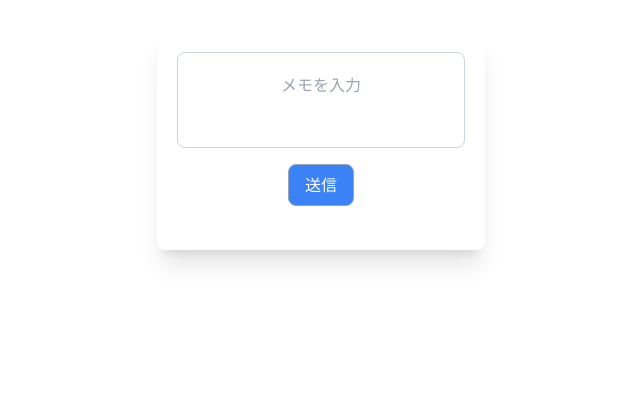
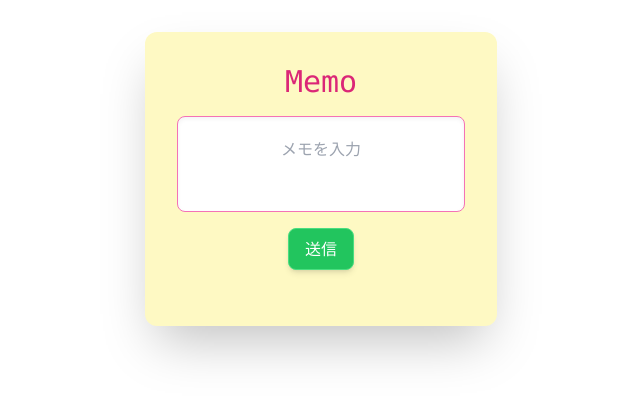
Before and after one commit to Kroro1208/beginners-projects, a Next.js app: page /simple-memo in a window 1280 px wide. Shown: the top 400 px of the page, without its empty margins (319-959 px from the left). Built offline with nearby package versions, Linux system fonts and the light colour scheme.

Commit message:
カスタムフック実装した

```diff
--- /dev/null
+++ b/app/(main)/simple-memo/customHook.ts
@@ -0,0 +1,36 @@
+import { ChangeEvent, useState } from "react";
+
+type UseSimpleMemo = () => {
+  inputText: string;
+  memo: string[];
+  handleText: (e: ChangeEvent<HTMLTextAreaElement>) => void;
+  handleMemo: () => void;
+  deleteMemo: (index: number) => void;
+};
+
+export const SimpleMemoHook: UseSimpleMemo = () => {
+  const [inputText, setInputText] = useState("");
+  const [memo, setMemo] = useState<string[]>([]);
+
+  const handleText = (e: ChangeEvent<HTMLTextAreaElement>) => {
+    setInputText(e.target.value);
+  };
+
+  const handleMemo = () => {
+    if (!inputText.trim()) return;
+    setMemo((prev) => [...prev, inputText]);
+    setInputText("");
+  };
+
+  const deleteMemo = (index: number) => {
+    setMemo((prev) => prev.filter((_, i) => i !== index));
+  };
+
+  return {
+    inputText,
+    memo,
+    handleText,
+    handleMemo,
+    deleteMemo,
+  };
+};
--- a/app/(main)/simple-memo/page.tsx
+++ b/app/(main)/simple-memo/page.tsx
@@ -1,46 +1,39 @@
 "use client";
 import { NextPage } from 'next';
 import { ChangeEvent, useState } from 'react';
+import { SimpleMemoHook } from './customHook';
 
 const SimpleMemo: NextPage = () => {
-    const [inputText, setInputText] = useState("");
-    const [memo, setMemo] = useState<string[]>([]);
-
-    const handleText = (e: ChangeEvent<HTMLTextAreaElement>) => {
-        setInputText(e.target.value);
-    };
-
-    const handleMemo = () => {
-        if (!inputText.trim()) return;
-        setMemo((prev) => [...prev, inputText]);
-        setInputText("");
-    };
-
-    const deleteMemo = (index: number) => {
-        setMemo((prev) => prev.filter((_, i) => i !== index));
-    };
+    const {
+        inputText,
+        memo,
+        handleText,
+        handleMemo,
+        deleteMemo,
+    } = SimpleMemoHook();
 
     return (
         <div className="max-w-4xl mx-auto mt-8">
             <div className="flex justify-center">
-                <div className="flex flex-col items-center p-5 bg-white shadow-xl rounded-lg  border-slate-500">
+                <div className="flex flex-col items-center p-8 bg-yellow-100 shadow-2xl rounded-xl">
+                    <h1 className="text-3xl font-mono text-pink-600 mb-4">Memo</h1>
                     <textarea
                         onChange={handleText}
                         value={inputText}
-                        className="resize-none w-72 h-24 border border-slate-300 rounded-lg text-center p-5 focus:outline-none focus:ring-2 focus:ring-blue-400"
+                        className="resize-none w-72 h-24 border border-pink-400 rounded-lg text-center p-5 focus:outline-none focus:ring-2 focus:ring-pink-500 shadow-inner"
                         placeholder="メモを入力" />
                     <div className="mt-4">
-                        <button onClick={handleMemo} className="border border-slate-400 bg-blue-500 text-white px-4 py-2 rounded-lg hover:bg-blue-700 transition-colors duration-300">
+                        <button onClick={handleMemo} className="border border-green-400 bg-green-500 text-white px-4 py-2 rounded-lg hover:bg-green-600 transition-all duration-300 shadow-md">
                             送信
                         </button>
                     </div>
                     <div className="w-full max-w-md mt-6">
                         <ul className="space-y-4">
                             {memo.map((item, index) => (
-                                <li key={index} className="flex justify-between items-center bg-gray-100 p-4 rounded-lg shadow-md">
-                                    <span className="flex-1 text-gray-700">{item}</span>
+                                <li key={index} className="flex justify-between items-center bg-blue-100 p-4 rounded-lg shadow-lg">
+                                    <span className="flex-1 text-slate-800">{item}</span>
                                     <button onClick={() => deleteMemo(index)}
-                                        className="ml-4 border border-slate-400 bg-red-500 text-white px-3 py-1 rounded-lg hover:bg-red-700 transition-colors duration-300">
+                                        className="ml-4 border border-red-400 bg-red-500 text-white px-3 py-1 rounded-lg hover:bg-red-600 transition-all duration-300 shadow-md">
                                         削除
                                     </button>
                                 </li>
```
